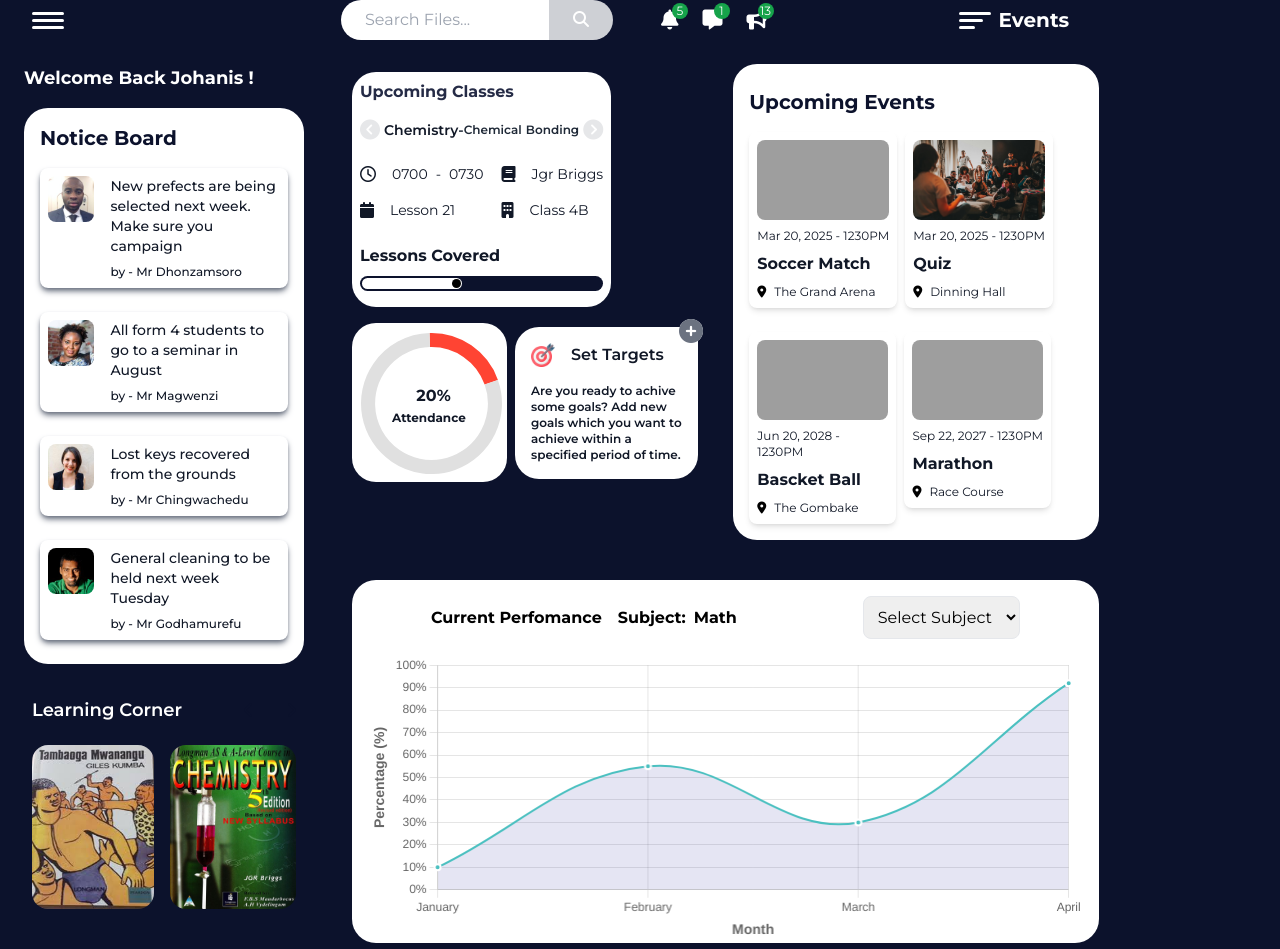
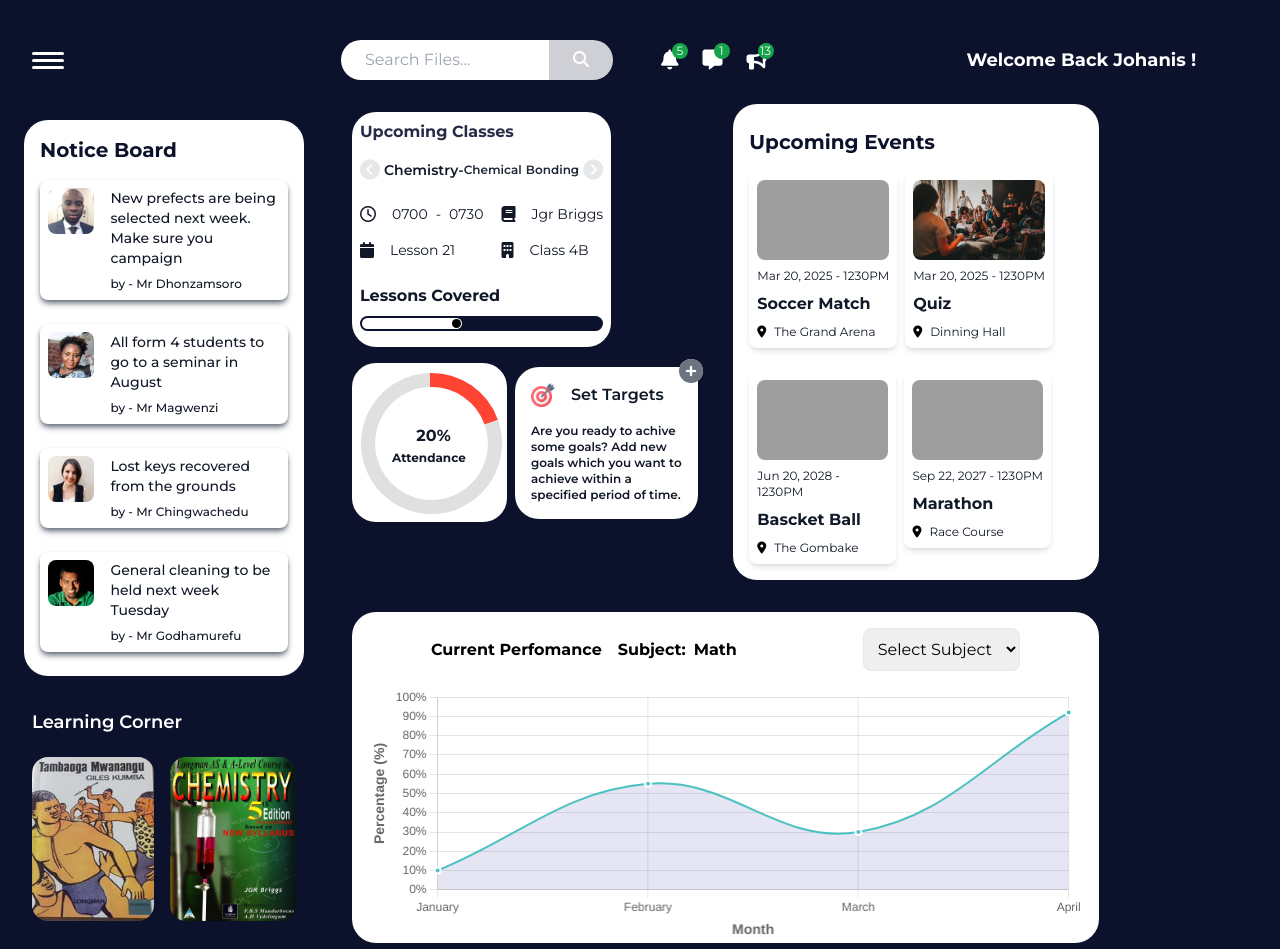
Before and after one commit to Tanyaradzwa1999/Portal, a website: page index.html in a window 1280 px wide. Drawn offline with nearby package versions, Linux system fonts and the light colour scheme; grey boxes are pictures that could not be loaded.

```diff
--- a/index.html
+++ b/index.html
@@ -24,7 +24,7 @@
   <body class="bg-VeryDarkBlue overflow-hidden">
     <div class="modalShow transition-all duration-500 ease-in-out"></div>
     <container
-      class="universal-container my-0 md:pt-0 bg-transparent flex lg:justify-center items-center rounded-none md:rounded-3xl xxl shadow-sky-900/70"
+      class="universal-container my-0 md:pt-0 bg-transparent flex max-w-full lg:justify-center items-center rounded-none md:rounded-3xl xxl shadow-sky-900/70 mt-10"
     >
       <div class="flex items-start">
         <!-- left side flex item -->
@@ -136,15 +136,18 @@
               >
                 <!-- events -->
                 <div class="flex space-x-2 items-center order-1 xl:-order-1">
-                  <div class="">
+                  <div class="hidden">
                     <flex class="flex-col space-y-1"
                       ><div class="w-8 h-[3px] rounded-full bg-white"></div>
                       <div class="w-6 h-[3px] rounded-full bg-white"></div>
                       <div class="w-4 h-[3px] rounded-full bg-white"></div
                     ></flex>
                   </div>
-                  <strong class="text-xl xl:text-2xl text-white">
+                  <strong class="text-xl xl:text-2xl text-white hidden">
                     Events
+                  </strong>
+                  <strong class="text-white md:text-white text-lg xl:text-3xl">
+                    Welcome Back Johanis !
                   </strong>
                 </div>
 
@@ -222,9 +225,6 @@
             <!-- flex column for the left welcome back back message -->
             <div class="flex flex-col w-full md:w-1/4 xl:w-1/3">
               <div class="flex flex-col">
-                <strong class="text-white md:text-white text-lg xl:text-2xl">
-                  Welcome Back Johanis !
-                </strong>
                 <!-- and item flex-col for motivational quote -->
                 <div
                   class="flex flex-col rounded-3xl bg-white text-gray-900 p-4 space-y-2 mt-6 hidden"
@@ -1017,7 +1017,7 @@
 
               <!-- CHART AREA FLEX ITEM -->
               <div
-                class="bg-white rounded-3xl mt-14 md:mt-4 px-4 pt-4 flex flex-col"
+                class="bg-white rounded-3xl mt-14 md:mt-2 px-4 pt-4 flex flex-col"
                 id="line-chart-container"
               >
                 <div
@@ -1044,7 +1044,7 @@
                   </select>
                 </div>
                 <div class="">
-                  <canvas class="h-72" id="lineChart"></canvas>
+                  <canvas class="h-64" id="lineChart"></canvas>
                 </div>
               </div>
             </div>
--- a/input.css
+++ b/input.css
@@ -247,8 +247,8 @@
 }
 @media (min-width: 1600px) {
   .xxl {
-    margin-left: 160px;
-    margin-right: 160px;
+    margin-left: 0px;
+    margin-right: 0px;
   }
 }
 /* calendar widdget styles */
```
Also changed, not shown: css/style.css.
